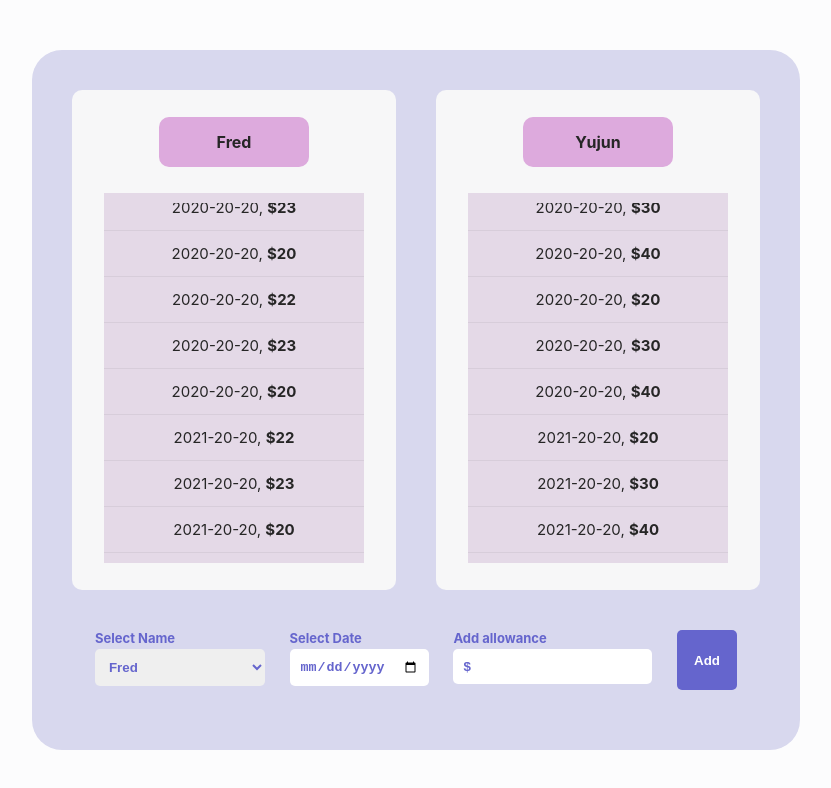
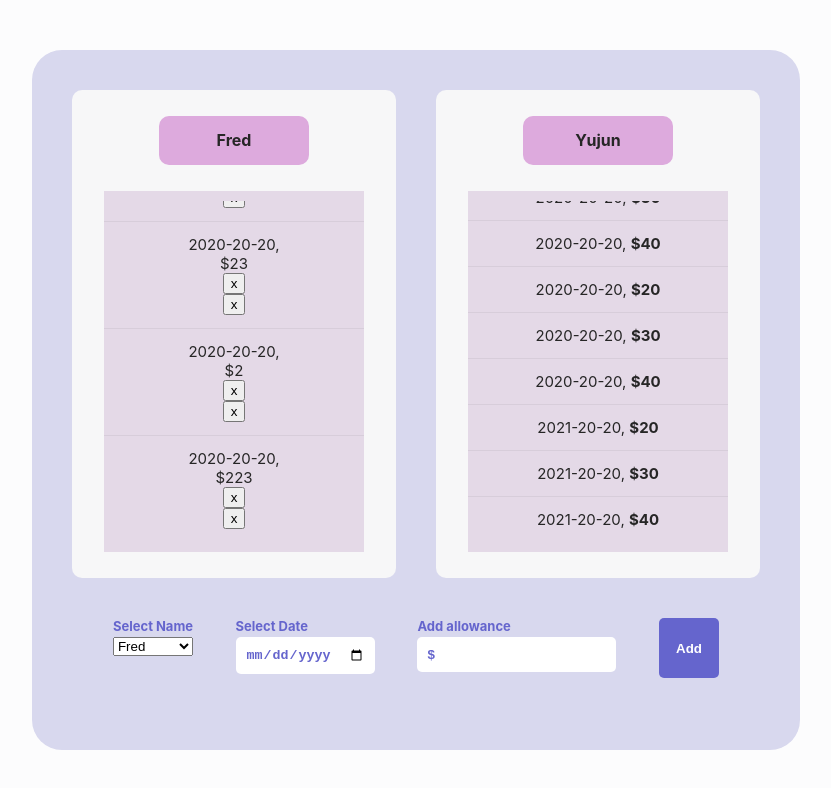
Before and after one commit to RinaHan/allowance_react, a React (Create React App) app: page / in a window 1280 px wide. Shown: the top 788 px of the page, without its empty margins (224-1055 px from the left). Built offline with nearby package versions, Linux system fonts and the light colour scheme.

Commit message:
working on text components

```diff
--- a/src/App.js
+++ b/src/App.js
@@ -2,57 +2,49 @@ import React, { useState, useEffect } from "react";
 import App from "./App.scss";
 import Form from "./comps/Input";
 import styled from "styled-components";
-import ScrollToBottom from 'react-scroll-to-bottom';
-
-const Select = styled.select`
-  width: 170px;
-  padding: 10px;
-  border: none;
-  border-radius: 5px;
-  font-weight: bold;
-  color: #6565cd;
-`;
+import ScrollToBottom from "react-scroll-to-bottom";
 
 export default function Allownace() {
-  const [fred, setFred] = useState([])
-  const [yujun, setYujun] = useState([])
+  const [fred, setFred] = useState([]);
+  const [yujun, setYujun] = useState([]);
 
   const data = [
-    {name:'fred', date:'2020-20-20', money:'$20'},
-    {name:'fred', date:'2020-20-20', money:'$22'},
-    {name:'fred', date:'2020-20-20', money:'$23'},
-    {name:'fred', date:'2020-20-20', money:'$20'},
-    {name:'fred', date:'2020-20-20', money:'$22'},
-    {name:'fred', date:'2020-20-20', money:'$23'},
-    {name:'fred', date:'2020-20-20', money:'$20'},
-    {name:'fred', date:'2021-20-20', money:'$22'},
-    {name:'fred', date:'2021-20-20', money:'$23'},
-    {name:'fred', date:'2021-20-20', money:'$20'},
-    {name:'yujun', date:'2020-20-20', money:'$20'},
-    {name:'yujun', date:'2020-20-20', money:'$30'},
-    {name:'yujun', date:'2020-20-20', money:'$40'},
-    {name:'yujun', date:'2020-20-20', money:'$20'},
-    {name:'yujun', date:'2020-20-20', money:'$30'},
-    {name:'yujun', date:'2020-20-20', money:'$40'},
-    {name:'yujun', date:'2021-20-20', money:'$20'},
-    {name:'yujun', date:'2021-20-20', money:'$30'},
-    {name:'yujun', date:'2021-20-20', money:'$40'},
-  ]
+    { name: "fred", date: "2020-20-20", money: "$20" },
+    { name: "fred", date: "2020-20-20", money: "$23" },
+    { name: "fred", date: "2020-20-20", money: "$2" },
+    { name: "fred", date: "2020-20-20", money: "$223" },
+    // { name: "fred", date: "2020-20-20", money: "$20" },
+    // { name: "fred", date: "2020-20-20", money: "$22" },
+    // { name: "fred", date: "2020-20-20", money: "$23" },
+    // { name: "fred", date: "2020-20-20", money: "$20" },
+    // { name: "fred", date: "2021-20-20", money: "$22" },
+    // { name: "fred", date: "2021-20-20", money: "$23" },
+    // { name: "fred", date: "2021-20-20", money: "$20" },
+    { name: "yujun", date: "2020-20-20", money: "$20" },
+    { name: "yujun", date: "2020-20-20", money: "$30" },
+    { name: "yujun", date: "2020-20-20", money: "$40" },
+    { name: "yujun", date: "2020-20-20", money: "$20" },
+    { name: "yujun", date: "2020-20-20", money: "$30" },
+    { name: "yujun", date: "2020-20-20", money: "$40" },
+    { name: "yujun", date: "2021-20-20", money: "$20" },
+    { name: "yujun", date: "2021-20-20", money: "$30" },
+    { name: "yujun", date: "2021-20-20", money: "$40" },
+  ];
 
   //질문: filter는 true인값을 array로 생성된다고 했는데, const fred는 [] 없음 error 남
   const filterData = () => {
-    var fredArr = data.filter(o=> o.name === 'fred')
-    setFred(fredArr)
+    var fredArr = data.filter((o) => o.name === "fred");
+    setFred(fredArr);
 
-    var yujunArr = data.filter(o=> o.name === 'yujun')
-    setYujun(yujunArr)
-  }
+    var yujunArr = data.filter((o) => o.name === "yujun");
+    setYujun(yujunArr);
+  };
 
-  useEffect(()=>{
-  filterData()
-  },[])
+  useEffect(() => {
+    filterData();
+  }, []);
 
-  // console.log(fredArr)
+  // console.log(selectMap)
   return (
     <div className="App">
       <div className="Main">
@@ -61,10 +53,24 @@ export default function Allownace() {
           <div className="Section">
             <div className="NameCont">Fred</div>
             <ScrollToBottom className="NoteCont">
-              {fred.map((o,i)=>{
-                return(
-                  <div className="TextCont">{o.date}, <b>{o.money}</b></div>
-                )
+              {fred.map((o, i) => {
+                return (
+                  <div className="TextCont">
+                    <div className="DateText">
+                      {o.date},
+                    </div>
+                    <div className="MoneyText">
+                    {o.money}
+                    </div>
+                    <div className="Xbtn">
+                      <button>x</button>
+                    </div>
+                    <div className="Vbtn">
+                      <button>x</button>
+                    </div>
+                    {/* {on==='ac' ? <button>E</button> : null} */}
+                  </div>
+                );
               })}
             </ScrollToBottom>
           </div>
@@ -72,10 +78,12 @@ export default function Allownace() {
           <div className="Section">
             <div className="NameCont">Yujun</div>
             <ScrollToBottom className="NoteCont">
-              {yujun.map((o,i)=>{
-                return(
-                  <div className="TextCont">{o.date}, <b>{o.money}</b></div>
-                )
+              {yujun.map((o, i) => {
+                return (
+                  <div className="TextCont">
+                    {o.date}, <b>{o.money}</b>
+                  </div>
+                );
               })}
             </ScrollToBottom>
           </div>
@@ -86,10 +94,10 @@ export default function Allownace() {
             <label className="Label" for="select">
               Select Name
             </label>
-            <Select className="Select" id="select">
+            <select className="Select" id="select">
               <option label="Fred" value="fred" />
               <option label="Yujun" value="yujun" />
-            </Select>
+            </select>
           </div>
           <div className="Inputs">
             <label className="Label" for="date">
@@ -98,7 +106,9 @@ export default function Allownace() {
             <Form type="date" />
           </div>
           <div className="Inputs">
-            <label className="Label" for="money">Add allowance</label>
+            <label className="Label" for="money">
+              Add allowance
+            </label>
             <Form type="number" placeholder="$" />
           </div>
           <button className="Btn">Add</button>
```
